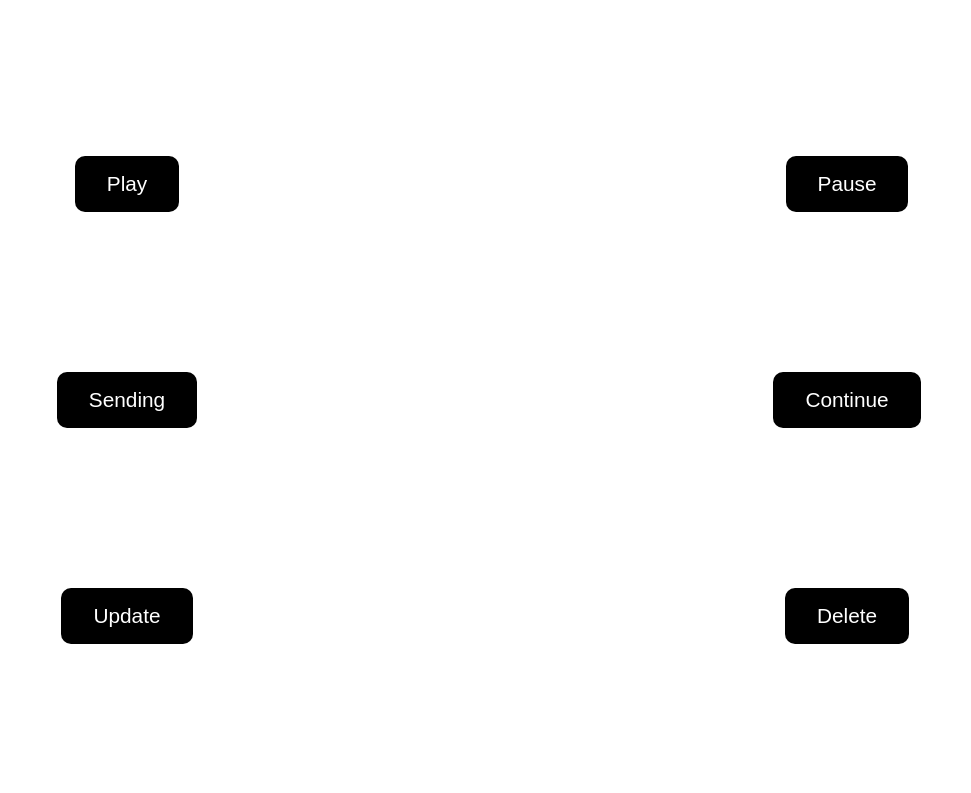
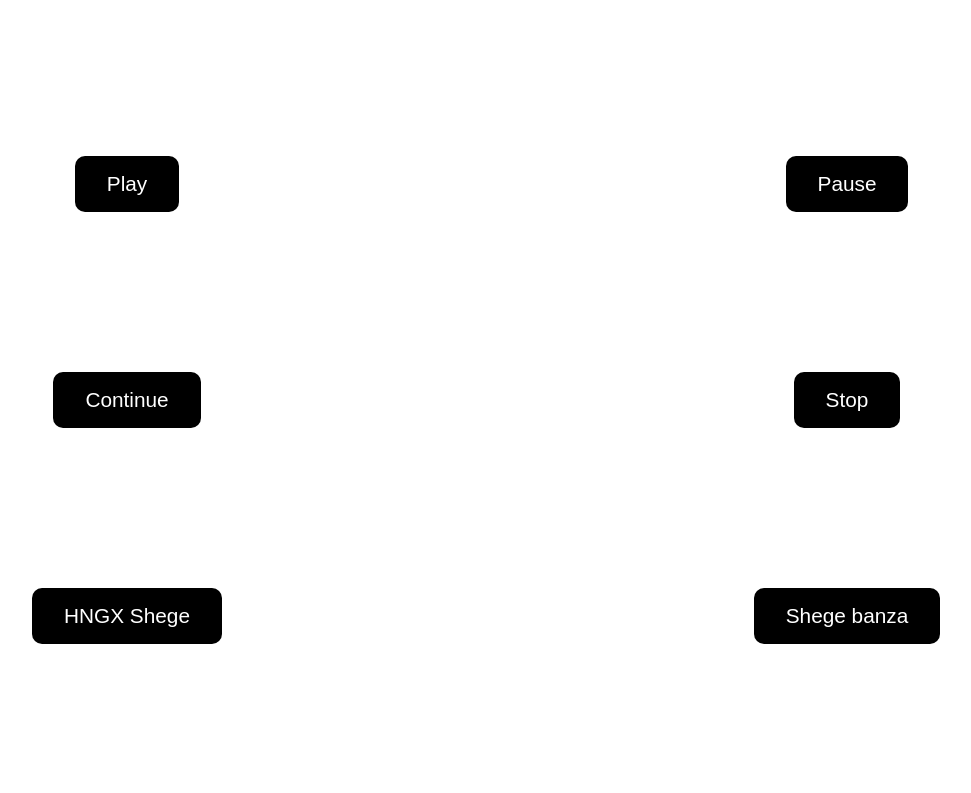
Before and after one commit to Greatnessuko/Assisi, a website built with Vite: page index.html in a window 1280 px wide. Shown: the whole page, without its empty margins (153-1124 px from the left). Built offline with nearby package versions, Linux system fonts and the light colour scheme.

Commit message:
Update index.html

```diff
--- a/index.html
+++ b/index.html
@@ -5,7 +5,7 @@
     <link rel="icon" type="image/svg+xml" href="/vite.svg" />
     <meta name="viewport" content="width=device-width, initial-scale=1.0" />
     <link rel="stylesheet" href="style.css" />
-    <title>On Page Assistant</title>
+    <title>Page Assistant</title>
   </head>
   <body>
     <div id="avatar-wrap">
@@ -17,13 +17,13 @@
       <div class="box"><button id="1" onclick="getcord(1)">Play</button></div>
       <div class="box"><button id="2" onclick="getcord(2)">Pause</button></div>
       <div class="box">
-        <button id="3" onclick="getcord(3)">Sending</button>
+        <button id="3" onclick="getcord(3)">Continue</button>
       </div>
       <div class="box">
-        <button id="4" onclick="getcord(4)">Continue</button>
+        <button id="4" onclick="getcord(4)">Stop</button>
       </div>
-      <div class="box"><button id="5" onclick="getcord(5)">Update</button></div>
-      <div class="box"><button id="6" onclick="getcord(6)">Delete</button></div>
+      <div class="box"><button id="5" onclick="getcord(5)">HNGX Shege</button></div>
+      <div class="box"><button id="6" onclick="getcord(6)">Shege banza</button></div>
     </div>
 
     <script>
```
